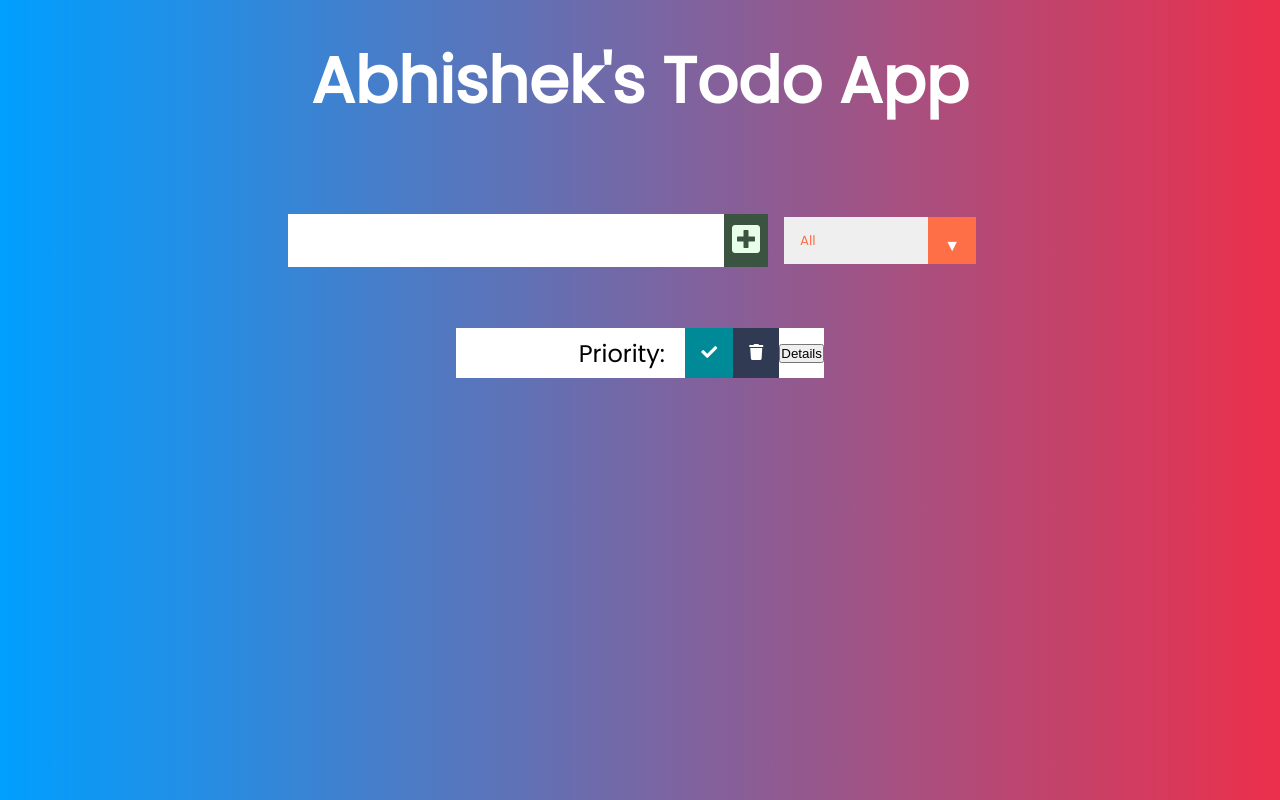
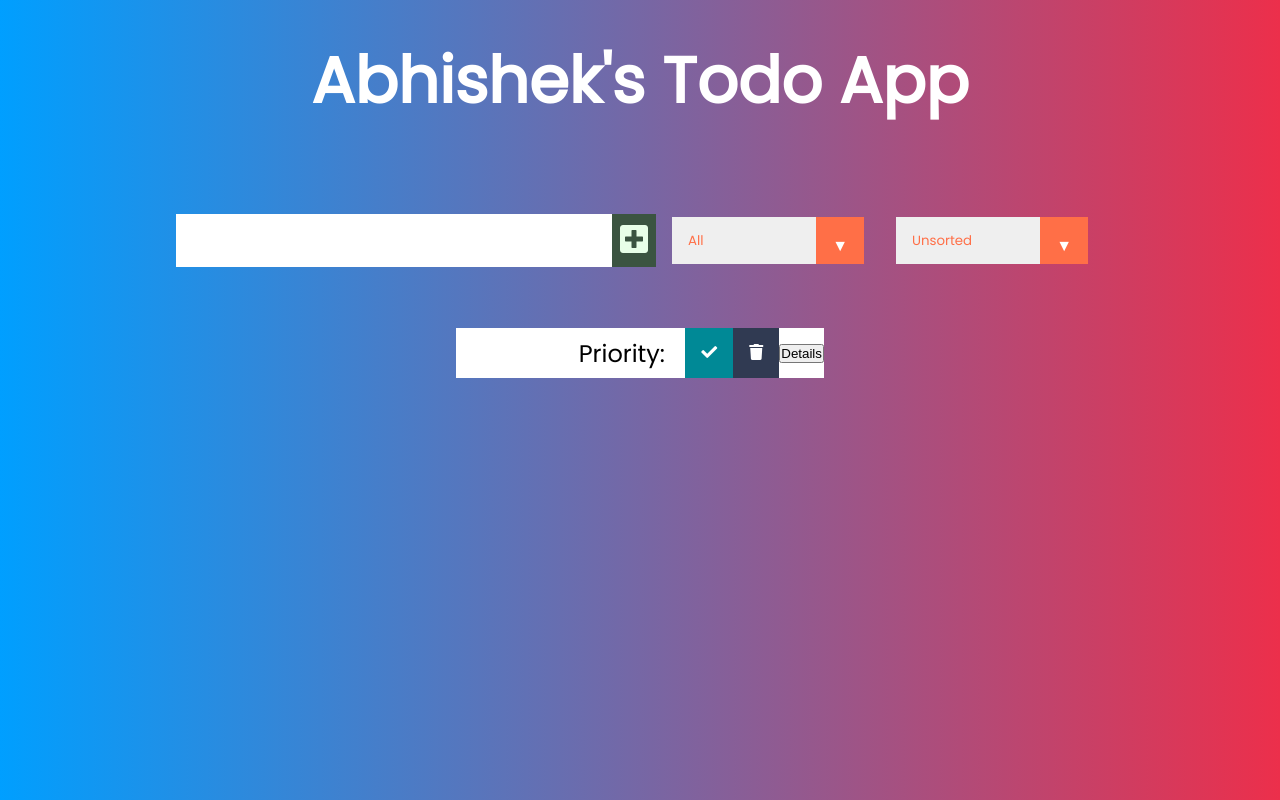
Before and after one commit to abhishek-dpai/new-todo, a React (Create React App) app: page / in a window 1280 px wide. Built offline with nearby package versions, Linux system fonts and the light colour scheme.

Commit message:
added sorting options

```diff
--- a/src/App.js
+++ b/src/App.js
@@ -4,15 +4,26 @@ import Form from "./components/Form";
 import TodoList from "./components/TodoList";
 function App() {
   const [todos, setTodos] = useState([]);
-  const [status, setStatus] = useState("all");
-
+  const [selector, setSelector] = useState("all"); // used for selecting all, completed and uncompleted
+  const [sortingChoice, setSortingChoice] = useState("unsorted");
   return (
     <div className="App">
       <header>
         <h1> Abhishek's Todo App </h1>
       </header>
-      <Form todos={todos} setTodos={setTodos} setStatus={setStatus} />
-      <TodoList todos={todos} setTodos={setTodos} status={status} />
+      <Form
+        todos={todos}
+        setTodos={setTodos}
+        setSelector={setSelector}
+        setSortingChoice={setSortingChoice}
+      />
+      <TodoList
+        todos={todos}
+        setTodos={setTodos}
+        selector={selector}
+        sortingChoice={sortingChoice}
+        setSortingChoice={setSortingChoice}
+      />
     </div>
   );
 }
--- a/src/components/Form.js
+++ b/src/components/Form.js
@@ -6,7 +6,7 @@ const Form = (props) => {
   const [detail, setDetail] = useState({});
   const [showPopUp, setShowPopUp] = useState(false);
   const [newId] = useState(Math.floor(Math.random() * 1000000));
-  const { setStatus, todos, setTodos } = props;
+  const { setSortingChoice, setSelector, todos, setTodos } = props;
 
   //save to local
   const saveLocalTodos = (currentTodos) => {
@@ -39,9 +39,13 @@ const Form = (props) => {
     setInputText("");
   };
 
-  const statusHandler = (e) => {
-    setStatus(e.target.value);
+  const selectorHandler = (e) => {
+    setSelector(e.target.value);
   };
+  const sortedHandler = (e) => {
+    setSortingChoice(e.target.value);
+  };
+
   const handleToggleButtonClick = (e) => {
     e.preventDefault(); // stops browser from refreshing
 
@@ -75,11 +79,22 @@ const Form = (props) => {
           <i className="fas fa-plus-square"></i>
         </button>
         <div className="select">
-          <select onChange={statusHandler} name="todos" className="filter-todo">
+          <select
+            onChange={selectorHandler}
+            name="todos"
+            className="filter-todo"
+          >
             <option value="all">All</option>
             <option value="completed">Completed</option>
             <option value="uncompleted">Uncompleted</option>
             <option value="sorted">Sorted</option>
+          </select>
+        </div>
+        <div className="select">
+          <select onChange={sortedHandler} name="todos" className="filter-todo">
+            <option value="unsorted">Unsorted</option>
+            <option value="ascending">Ascending</option>
+            <option value="descending">Descending</option>
           </select>
         </div>
       </form>
--- a/src/components/PopUpForm.js
+++ b/src/components/PopUpForm.js
@@ -1,7 +1,6 @@
 import React, { useState } from "react";
 
 function PopUpForm(props) {
-  const { setDetail } = props;
   const [description, setDescription] = useState("");
   const [date, setTheDate] = useState("");
   const [priority, setPriority] = useState(-1);
@@ -9,6 +8,8 @@ function PopUpForm(props) {
     const { value } = event.target;
     setDescription(value);
   };
+  const { setDetail } = props;
+
   const handleDateChange = (event) => {
     const { value } = event.target;
     setTheDate(value);
--- a/src/components/TodoList.js
+++ b/src/components/TodoList.js
@@ -2,34 +2,50 @@ import React, { useState, useEffect, useCallback } from "react";
 import Todo from "./Todo";
 const TodoList = (props) => {
   const [filteredTodos, setFilteredTodos] = useState([]);
-  const { status, todos, setTodos } = props;
+  const { selector, todos, setTodos, setSortingChoice, sortingChoice } = props;
 
   const filterHandler = useCallback(() => {
     console.log("in filterHandler");
-    switch (status) {
+    switch (selector) {
       case "completed":
         setFilteredTodos(todos.filter((todo) => todo.completed === true));
         break;
       case "uncompleted":
         setFilteredTodos(todos.filter((todo) => todo.completed === false));
         break;
-      case "sorted":
-        setFilteredTodos(
-          todos.sort((a, b) => {
-            return a.detail.priority - b.detail.priority;
-          })
-        );
-        console.log("Will be sorted now!!!!!!");
-        break;
       default:
         setFilteredTodos(todos);
         break;
     }
-  }, [todos, status, setFilteredTodos]);
+  }, [todos, selector, setFilteredTodos]);
+
+  const sortingHandler = useCallback(() => {
+    console.log("in sortingHandler");
+    switch (sortingChoice) {
+      case "ascending":
+        setFilteredTodos(
+          todos.sort((a, b) => a.detail.priority - b.detail.priority)
+        );
+        break;
+      case "descending":
+        setFilteredTodos(
+          todos.sort((a, b) => b.detail.priority - a.detail.priority)
+        );
+        break;
+
+      default:
+        setFilteredTodos(todos);
+        break;
+    }
+  }, [sortingChoice, setSortingChoice]);
 
   useEffect(() => {
     filterHandler();
-  }, [todos, status, filterHandler]);
+  }, [todos, selector, filterHandler]);
+
+  useEffect(() => {
+    sortingHandler();
+  }, [sortingChoice, sortingHandler]);
 
   return (
     <div className="todo-container">
```
